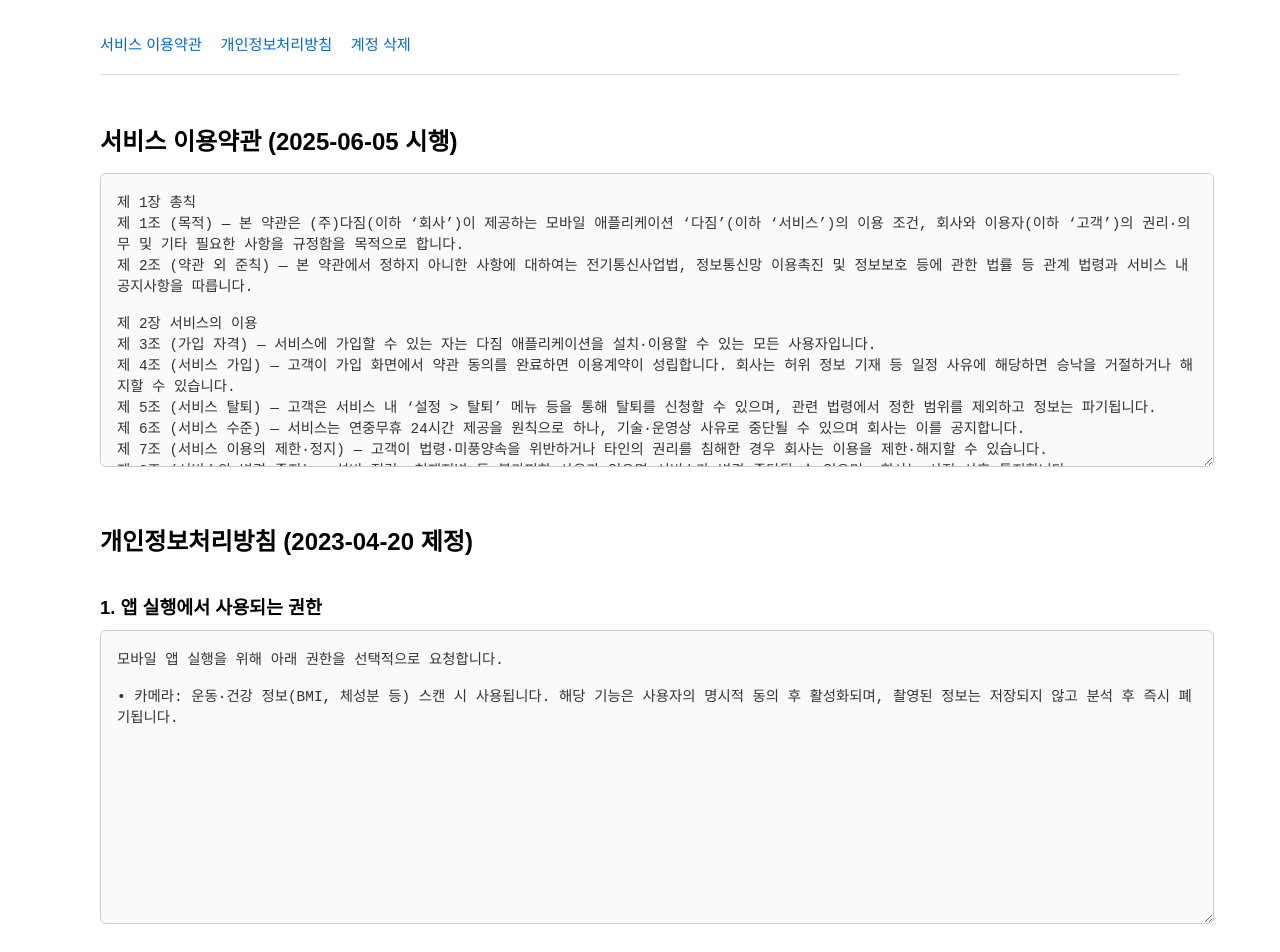
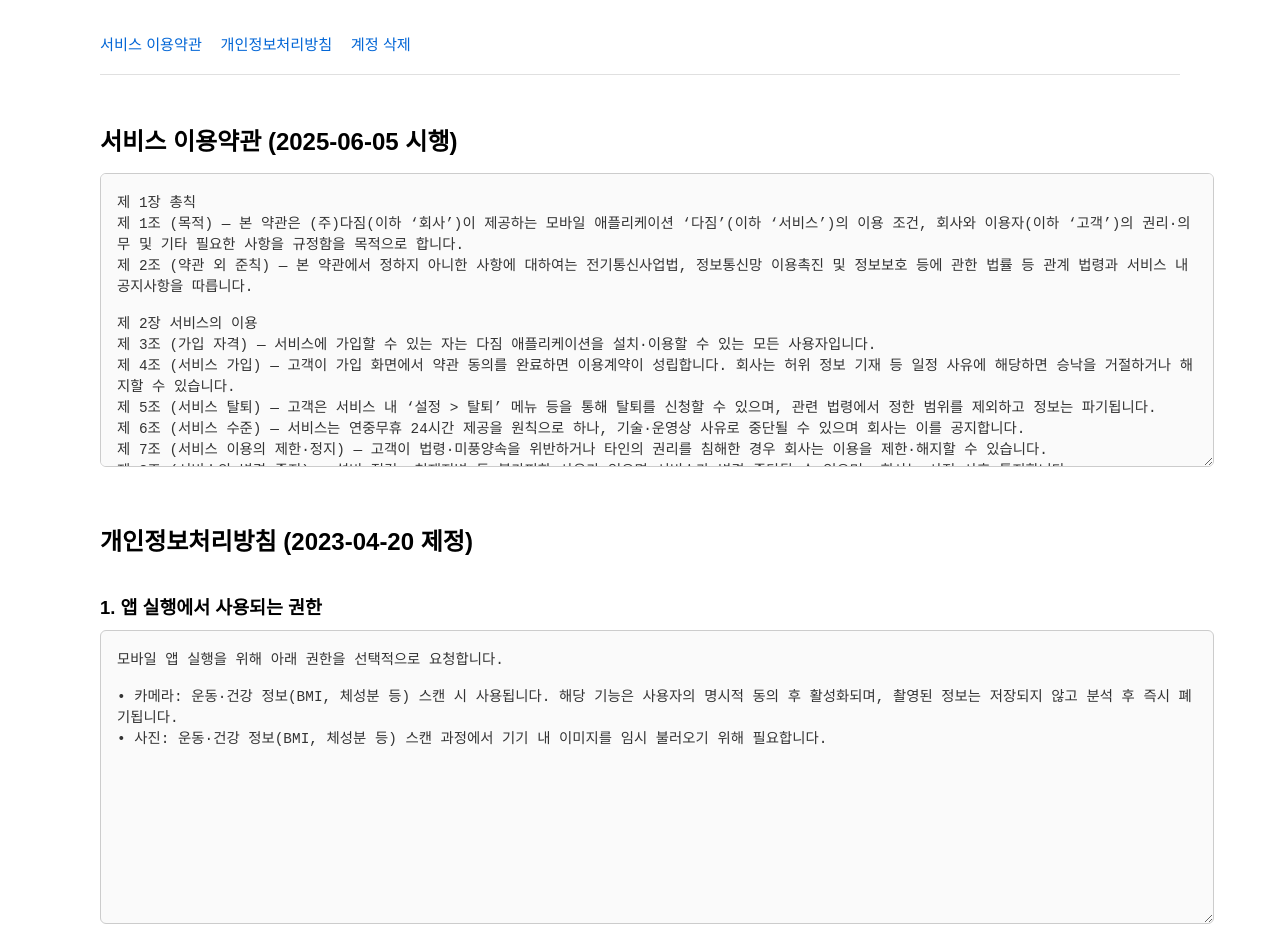
Before and after one commit to jeonghojang-dev/jeonghojang-dev.github.io, a plain HTML site: page index.html in a window 1280 px wide. Shown: the top 952 px of the page. Drawn offline with Linux system fonts and the light colour scheme.

Commit message:
Update index.html

```diff
--- a/index.html
+++ b/index.html
@@ -108,6 +108,7 @@
 모바일 앱 실행을 위해 아래 권한을 선택적으로 요청합니다.
 
 • 카메라: 운동·건강 정보(BMI, 체성분 등) 스캔 시 사용됩니다. 해당 기능은 사용자의 명시적 동의 후 활성화되며, 촬영된 정보는 저장되지 않고 분석 후 즉시 폐기됩니다.
+• 사진: 운동·건강 정보(BMI, 체성분 등) 스캔 과정에서 기기 내 이미지를 임시 불러오기 위해 필요합니다.
 
   </textarea
     >
```
